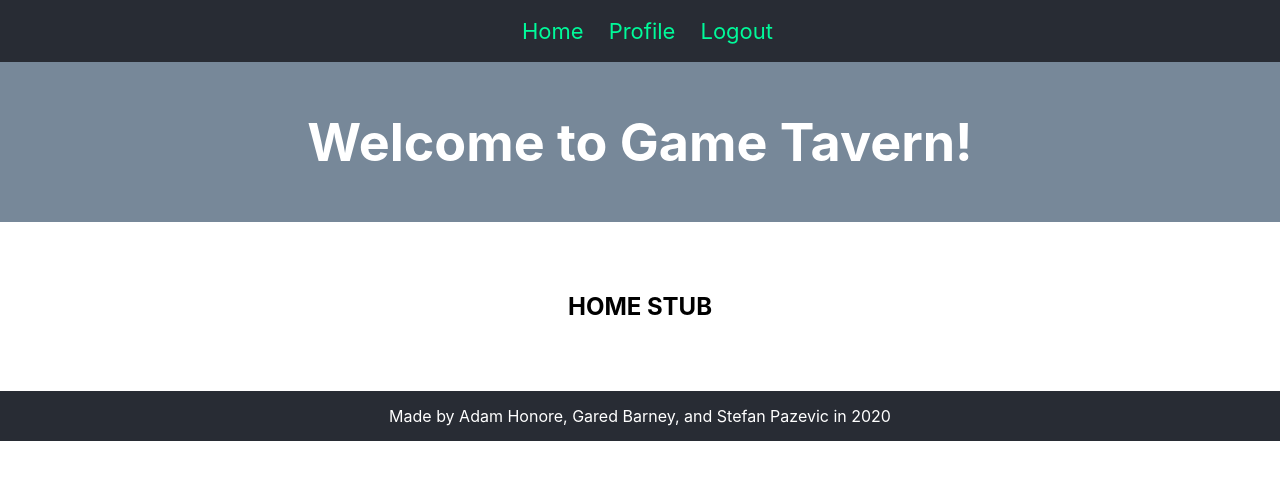
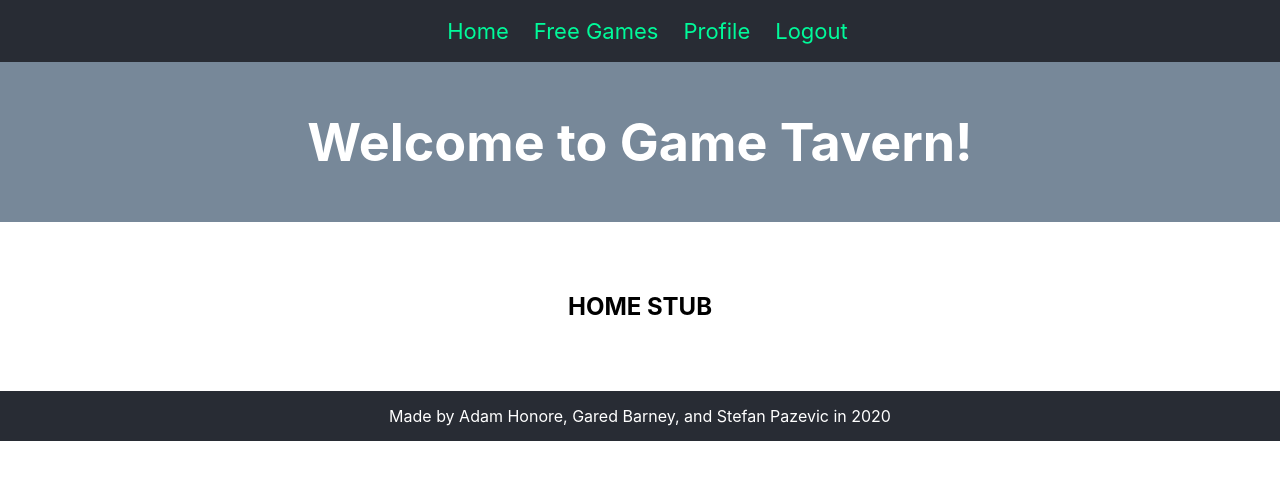
Before and after one commit to spazevic/gameTavern-client, a React (Create React App) app: page / in a window 1280 px wide. Shown: the top 480 px of the page. Built offline with nearby package versions, Linux system fonts and the light colour scheme; sample sign-in values are in the browser's storage.

Commit message:
Fixed free games in the nav

```diff
--- a/package.json
+++ b/package.json
@@ -3,6 +3,7 @@
   "version": "0.1.0",
   "private": true,
   "dependencies": {
+    "apicalypse": "^0.1.6",
     "axios": "^0.19.0",
     "jwt-decode": "^2.2.0",
     "react": "^16.9.0",
--- a/src/nav/Nav.js
+++ b/src/nav/Nav.js
@@ -28,6 +28,9 @@ const Nav = props => {
     links = (
       <span>
       <li>
+        <Link to="/freeGames">Free Games</Link>
+      </li>
+      <li>
         <Link to="/profile">Profile</Link>
       </li>
       <li>
```
Also changed, not shown: 1 other file (tests, documents, lock files or other folders).
